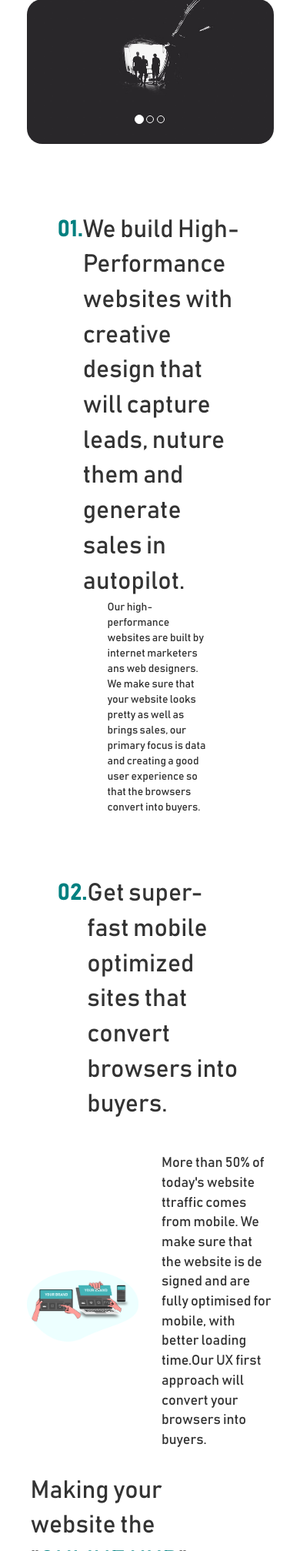
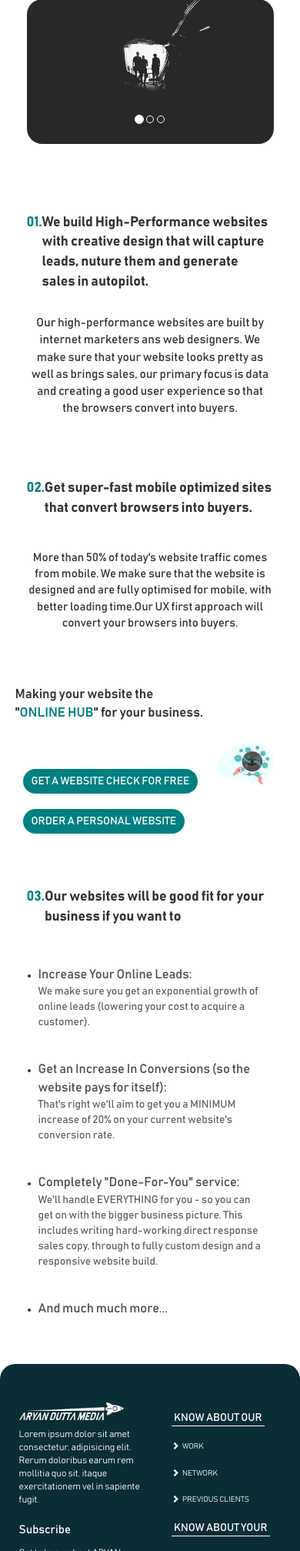
Before and after one commit to rittikdasgupta/office, a Django app: page /wd/ in a window 390 px wide; the page is wider, and only the part inside the window is pictured. Shown: the part 380-2395 px from the top of that part at 77% size. Run offline with Django 3.2, Linux system fonts and the light colour scheme; style sheets or scripts are compiled from the project's sources; some libraries are stand-ins or nearby versions.

Commit message:
WD Page Mobile Optimized

```diff
--- a/main/static/css/wb.css
+++ b/main/static/css/wb.css
@@ -118,4 +118,85 @@ body {
   padding: 5px 10px;
   margin: 10px;
 }
+
+/*---------Media Queries---------*/
+@media screen and (max-width: 768px) {
+  #content-wrapper #section1 {
+    padding-right: 0px;
+    padding-left: 0px;
+  }
+  #content-wrapper #section1 #text, #content-wrapper #section1 #lnum {
+    font-size: 18px;
+    font-weight: bold;
+  }
+  #content-wrapper #section1 .sec-2 {
+    width: 100%;
+    padding-left: 20px;
+    padding-right: 20px;
+    padding-top: 30px;
+  }
+  #content-wrapper #section1 .sec-2 #sub-text {
+    width: 100%;
+    font-size: 15.5px;
+    text-align: center;
+  }
+  #content-wrapper #section2 {
+    padding-right: 0px;
+    padding-left: 0px;
+  }
+  #content-wrapper #section2 #lnum, #content-wrapper #section2 #text {
+    font-size: 18px;
+    font-weight: bold;
+  }
+  #content-wrapper #section3 {
+    padding-right: 0px;
+    padding-left: 0px;
+  }
+  #content-wrapper #section3 #sec-3-left {
+    display: none;
+  }
+  #content-wrapper #section3 #sec-3-right {
+    float: left;
+  }
+  #content-wrapper #section3 #sec-3-right #sec-3-right-text {
+    text-align: center;
+    font-size: 15px;
+  }
+  #content-wrapper #section4 {
+    padding-top: 60px;
+    padding-right: 0px;
+    padding-left: 0px;
+  }
+  #content-wrapper #section4 #sec-4-left #sub-section1 #sec-4-left-text1 {
+    font-size: 17px;
+    font-weight: 600;
+  }
+  #content-wrapper #section5 {
+    height: 200px;
+    padding-right: 0px;
+    padding-left: 0px;
+  }
+  #content-wrapper #section5 #text, #content-wrapper #section5 #lnum {
+    padding-left: 0px;
+    padding-right: 0px;
+    font-size: 18px;
+    font-weight: bold;
+  }
+  #content-wrapper #section5 .sec-2 {
+    width: 100%;
+    padding-left: 0px;
+    padding-right: 0;
+  }
+  #content-wrapper #section5 .sec-2 .item {
+    padding-left: 0;
+    padding-right: 0;
+  }
+  #content-wrapper #section5 .sec-2 .item #list-item {
+    width: 100%;
+    font-size: 16.5px;
+  }
+  #content-wrapper #section5 .sec-2 .item #list-sub-item {
+    font-size: 14px;
+  }
+}
 /*# sourceMappingURL=wb.css.map */
--- a/main/static/css/wb.scss
+++ b/main/static/css/wb.scss
@@ -43,7 +43,7 @@ body{
         padding-left:80px;
         margin:auto;
         #sub-text{
-            font-size:14px;
+            font-size:24px;
         }
     }
     .sec-1{
@@ -102,3 +102,94 @@ body{
         }
     }
 }
+
+
+/*---------Media Queries---------*/
+@media screen and (max-width:768px){
+    #content-wrapper{
+        #section1{
+            padding-right: 0px;
+            padding-left: 0px;
+            #text,#lnum{
+                font-size: 18px;
+                font-weight: bold;
+            }
+            .sec-2{
+                width: 100%;
+                padding-left: 20px;
+                padding-right: 20px;
+                padding-top: 30px;
+                #sub-text{
+                    width: 100%;
+                    font-size: 15.5px;
+                    text-align: center;
+                }
+            }
+        }
+        #section2{
+            padding-right: 0px;
+            padding-left: 0px;
+            #lnum,#text{
+                font-size: 18px;
+                font-weight: bold;
+            }
+        }
+
+        #section3{
+            padding-right: 0px;
+            padding-left: 0px;
+            #sec-3-left{
+                display: none;
+            }
+            #sec-3-right{
+                float: left;;
+                #sec-3-right-text{
+                    text-align: center;
+                    font-size: 15px;
+                }
+            }
+        }
+        #section4{
+            padding-top: 60px;
+            padding-right: 0px;
+            padding-left: 0px;
+            #sec-4-left{
+                #sub-section1{
+                    #sec-4-left-text1{
+                        font-size: 17px;
+                        font-weight: 600;
+                    }
+                }
+            }
+        }
+        #section5{
+            height: 200px;
+            padding-right: 0px;
+            padding-left: 0px;
+            #text,#lnum{
+                padding-left: 0px;
+                padding-right: 0px;
+                font-size: 18px;
+                font-weight: bold;
+            }
+            .sec-2{
+                width: 100%;
+                padding-left: 0px;
+                padding-right: 0;
+                .item{
+                    padding-left: 0;
+                    padding-right: 0;
+                    #list-item{
+                        width: 100%;
+                        font-size: 16.5px;
+                    }
+                    #list-sub-item{
+                        font-size: 14px;
+                    }
+                }
+
+            }
+
+        }
+    }
+}
--- a/main/templates/main/wb.html
+++ b/main/templates/main/wb.html
@@ -58,7 +58,7 @@
         </div>
         <div class="col-xs-12 col-md-6" id="sec-3-right">
             <p id="sec-3-right-text">
-                More than 50% of today's website ttraffic comes from mobile. We make sure that the website is de<br>signed and are fully optimised for mobile, with better loading time.Our UX first approach will convert your browsers into buyers.
+                More than 50% of today's website traffic comes from mobile. We make sure that the website is designed and are fully optimised for mobile, with better loading time.Our UX first approach will convert your browsers into buyers.
             </p>
         </div>
     </div>
--- a/mysite/settings.py
+++ b/mysite/settings.py
@@ -25,7 +25,7 @@ SECRET_KEY = 'ur!0)c^--@*6h+u2v5ia=!gu%-nww_eh$8n*^#ektac3x7x(fb'
 # SECURITY WARNING: don't run with debug turned on in production!
 DEBUG = True
 
-ALLOWED_HOSTS = []
+ALLOWED_HOSTS = ["*"]
 
 
 # Application definition
```
Also changed, not shown: 1 other file.
